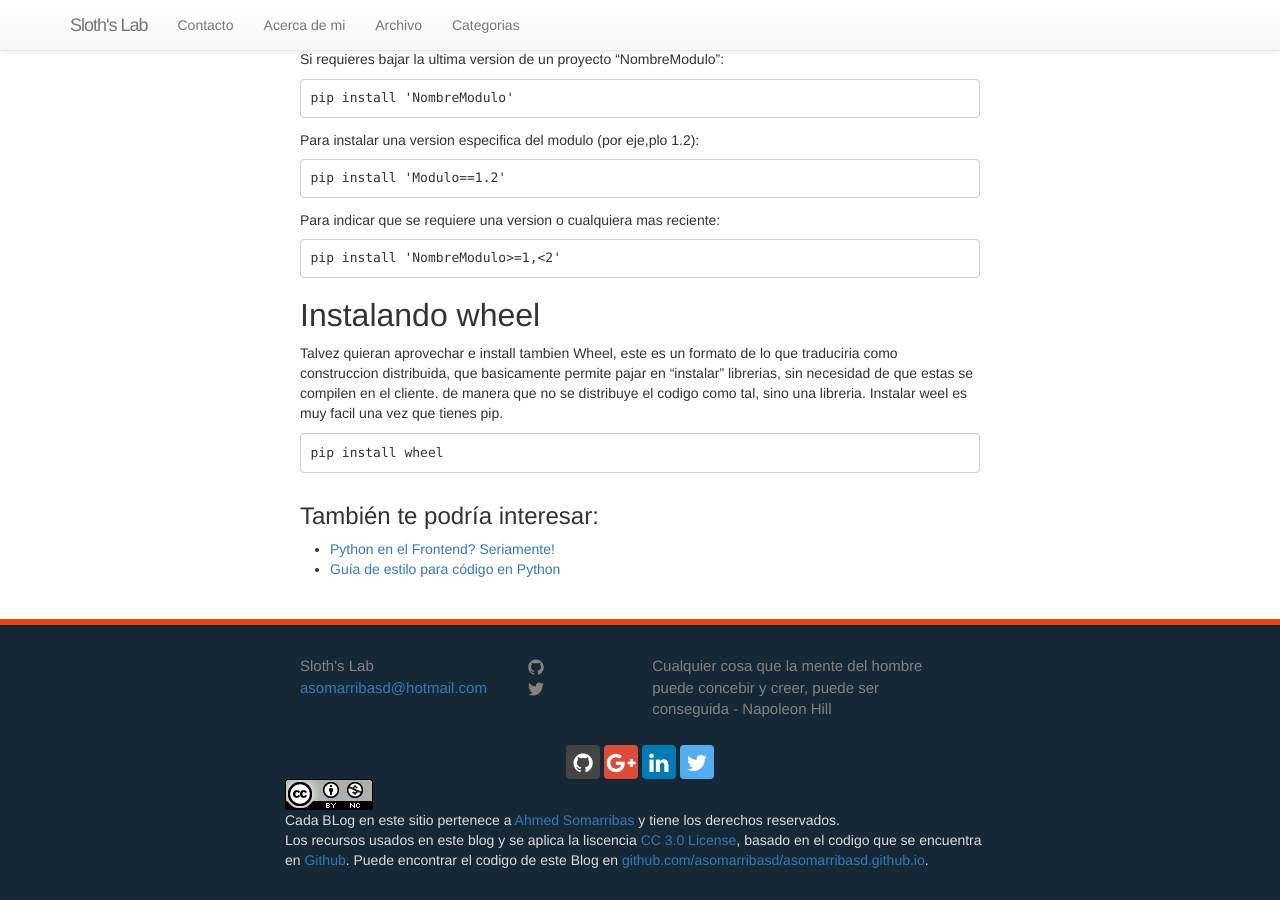
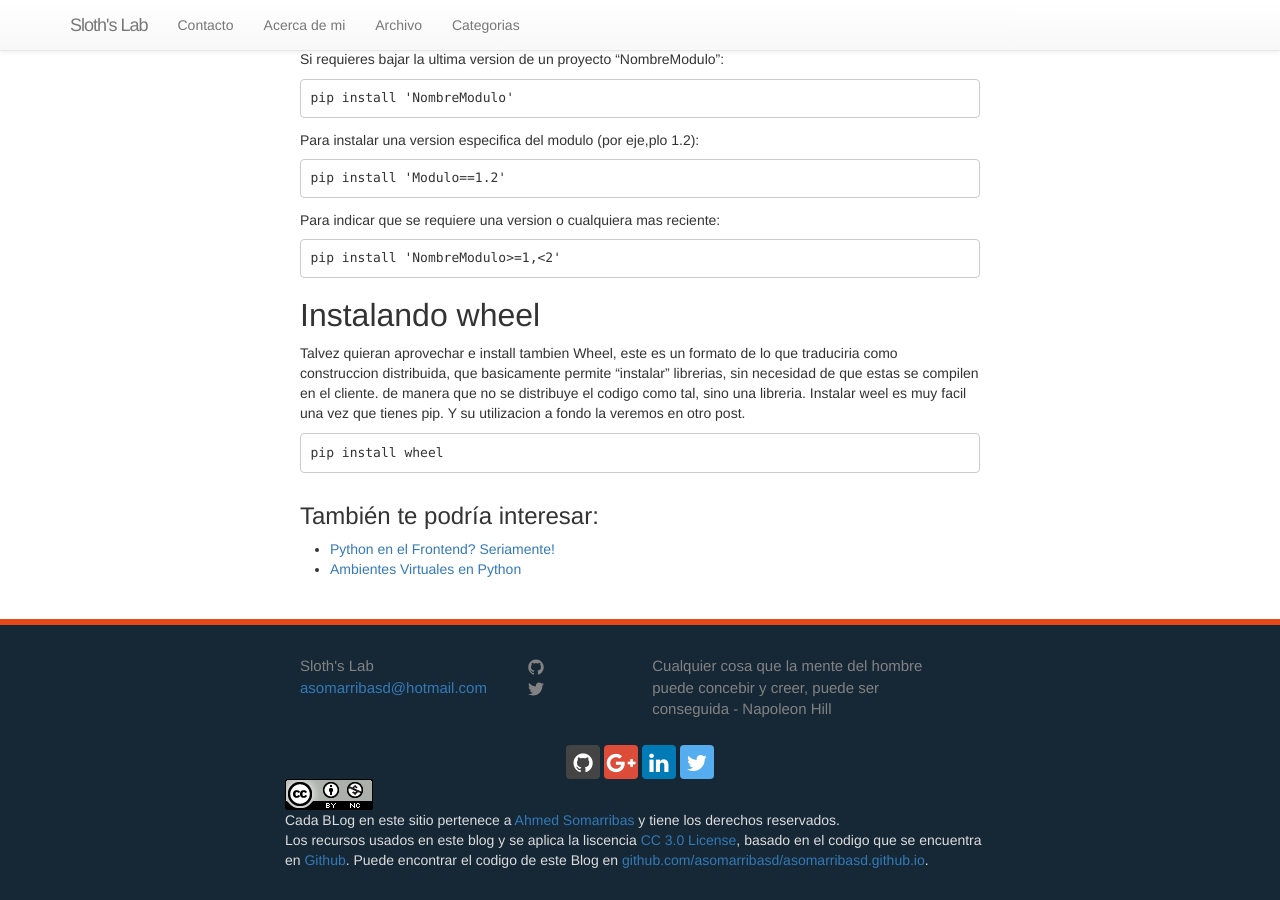
Before and after one commit to asomarribasd/asomarribasd.github.io, a Jekyll site: the page built from _posts/2015-03-08-administrador-paquetes-python.markdown, in a window 1280 px wide and 900 px high, scrolled down 959 px. Built offline with Jekyll 4.4.1, drawn with Linux system fonts in a browser that asks for light colours; nearby versions of some CDN libraries; comment, search, counter and statistics services are not loaded.

Commit message:
Update errors in blog.

````diff
--- a/_posts/2015-03-08-administrador-paquetes-python.markdown
+++ b/_posts/2015-03-08-administrador-paquetes-python.markdown
@@ -56,8 +56,8 @@ pip install 'NombreModulo>=1,<2'
 
 ## Instalando wheel
 
-Talvez quieran aprovechar e install tambien Wheel, este es un formato de lo que traduciria como construccion distribuida, que basicamente permite pajar en "instalar" librerias, sin necesidad de que estas se compilen en el cliente. de manera que no se distribuye el codigo como tal, sino una libreria.
-Instalar weel es muy facil una vez que tienes pip.
+Talvez quieran aprovechar e install tambien Wheel, este es un formato de lo que traduciria como construccion distribuida, que basicamente permite "instalar" librerias, sin necesidad de que estas se compilen en el cliente. de manera que no se distribuye el codigo como tal, sino una libreria.
+Instalar weel es muy facil una vez que tienes pip. Y su utilizacion a fondo la veremos en otro post.
 
 ```
 pip install wheel
````
Also changed, not shown: _posts/2015-03-15-ambientes-virtuales-python.markdown (added, +38 -0 lines).
